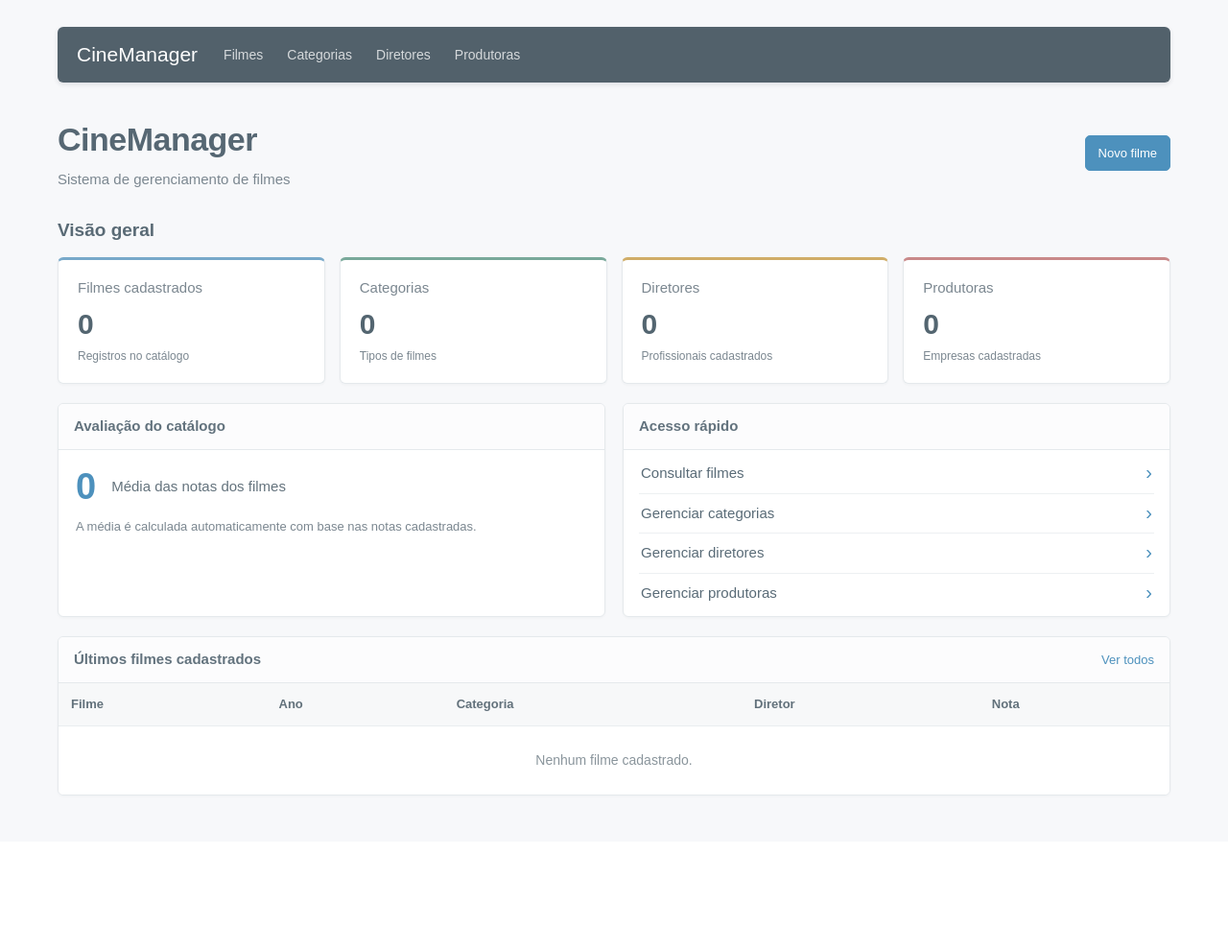
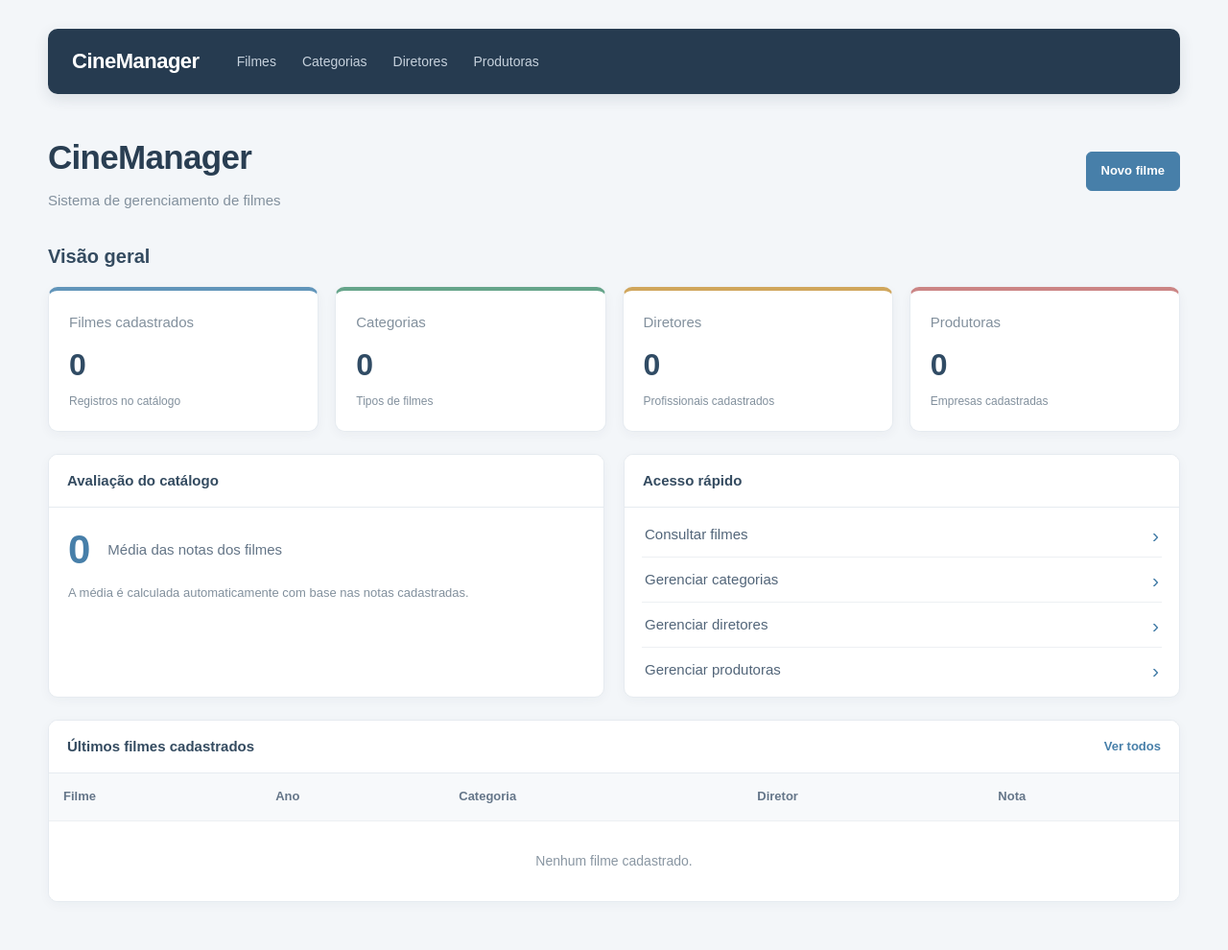
Before and after one commit to Nanduou/Sistema-Filmes, a Spring Boot app: page / in a window 1280 px wide. Shown: the whole page at 96% size. Before the commit the page ends 830 px from the top, so only its background shows below. Run offline with Spring Boot 4, Linux system fonts and the light colour scheme; data that the repository does not hold is empty.

Commit message:
Refactor estilo.css for improved styling and layout

```diff
--- a/src/main/resources/static/css/estilo.css
+++ b/src/main/resources/static/css/estilo.css
@@ -1,95 +1,590 @@
-* { box-sizing: border-box; }
-:root { --nav: #52616b; --nav-dark: #45545e; --text: #35434c; --muted: #7b8790; --line: #e5e9ec; --blue: #4d91bd; --blue-dark: #397ca8; --page: #f7f8fa; }
-html { min-height: 100%; background: var(--page); }
-body { margin: 0; padding: 28px 22px 48px; color: var(--text); background: var(--page); font-family: Arial, Helvetica, sans-serif; font-size: 15px; line-height: 1.5; }
-.container { width: 100%; max-width: 1160px; margin: 0 auto; }
-a { color: inherit; text-decoration: none; }
-.navbar { min-height: 58px; display: flex; align-items: center; gap: 25px; padding: 0 20px; margin-bottom: 34px; background: var(--nav); border-radius: 6px; box-shadow: 0 2px 5px rgba(30,45,55,.12); }
-.navbar a { color: rgba(255,255,255,.76); font-size: 14px; transition: color .15s; }
-.navbar a:hover { color: #fff; }
-.navbar .brand { color: #fff; font-size: 21px; margin-right: 2px; }
-.navbar .nav-dashboard { margin-left: auto; }
-main { min-width: 0; }
-h1 { margin: 0; color: #566773; font-size: 30px; font-weight: 600; letter-spacing: -.5px; }
-p { margin: 5px 0 0; color: var(--muted); }
-.page-heading { display: flex; justify-content: space-between; align-items: center; gap: 18px; margin: 0 0 25px; }
-.home-heading { margin-bottom: 27px; }
-.home-heading h1 { font-size: 34px; }
-.section-title { margin: 0 0 14px; color: #596a75; font-size: 19px; font-weight: 600; }
-.stats-grid { display: grid; grid-template-columns: repeat(4, minmax(0,1fr)); gap: 15px; margin-bottom: 20px; }
-.stat-card { min-height: 132px; padding: 18px 20px; background: #fff; border: 1px solid var(--line); border-top: 3px solid #78a9ca; border-radius: 6px; box-shadow: 0 1px 3px rgba(35,50,60,.04); }
-.stat-card.green { border-top-color: #79a99a; }
-.stat-card.gold { border-top-color: #d0ad67; }
-.stat-card.red { border-top-color: #c98989; }
-.stat-card span, .stat-card small { display: block; color: #7b8790; }
-.stat-card strong { display: block; margin: 3px 0 0; color: #536570; font-size: 30px; font-weight: 600; }
-.stat-card small { margin-top: 2px; font-size: 12px; }
-.dashboard-grid { display: grid; grid-template-columns: 1fr 1fr; gap: 18px; margin-bottom: 20px; }
-.panel { min-width: 0; overflow: hidden; background: #fff; border: 1px solid var(--line); border-radius: 6px; box-shadow: 0 1px 3px rgba(35,50,60,.035); }
-.panel-heading { display: flex; justify-content: space-between; align-items: center; min-height: 48px; padding: 12px 16px; color: #62727d; font-weight: 600; border-bottom: 1px solid var(--line); background: #fcfcfd; }
-.panel-heading a { color: var(--blue); font-size: 13px; font-weight: 400; }
-.average-content { display: flex; align-items: center; gap: 16px; padding: 19px 18px 8px; }
-.average-content strong { color: var(--blue); font-size: 38px; line-height: 1; }
-.average-content span { color: #64737d; }
-.muted { padding: 0 18px 13px; font-size: 13px; }
-.quick-links { padding: 4px 16px; }
-.quick-links a { display: flex; justify-content: space-between; padding: 9px 2px; color: #596b77; border-bottom: 1px solid #edf0f2; }
-.quick-links a:last-child { border-bottom: 0; }
-.quick-links a span { color: var(--blue); font-size: 20px; line-height: 1; }
-.recent-panel { margin-top: 2px; }
-.table-wrap { width: 100%; overflow-x: auto; }
-table { width: 100%; border-collapse: collapse; margin: 0; background: #fff; }
-th, td { padding: 12px 13px; text-align: left; vertical-align: middle; border-bottom: 1px solid #e9edef; white-space: nowrap; }
-th { color: #62717b; font-size: 13px; font-weight: 600; background: #f7f8f9; }
-td { color: #6d7981; font-size: 14px; }
-tbody tr:nth-child(even) { background: #fafbfc; }
-tbody tr:hover { background: #f3f7fa; }
-tbody tr:last-child td { border-bottom: 0; }
-.main-cell { color: #4e606c; font-weight: 600; }
-.rating { display: inline-block; min-width: 35px; padding: 3px 8px; color: #567d9a; background: #eaf2f8; border-radius: 4px; text-align: center; }
-.status { display: inline-block; padding: 3px 8px; color: #637887; background: #edf1f4; border-radius: 4px; font-size: 12px; }
-.status-good { color: #477b63; background: #e8f3ed; }
-.status-low { color: #9a5c5c; background: #f8eaea; }
-.btn { display: inline-block; border: 1px solid transparent; border-radius: 5px; padding: 8px 13px; font: inherit; font-size: 13px; text-align: center; cursor: pointer; transition: background .15s; }
-.btn-primary { color: #fff; background: var(--blue); border-color: var(--blue); }
-.btn-primary:hover { color: #fff; background: var(--blue-dark); }
-.btn-light { color: #687780; background: #fff; border-color: #d6dde2; }
-.btn-light:hover { background: #f1f3f5; }
-.btn-edit { padding: 5px 9px; color: #765d25; background: #f4e5b9; }
-.btn-delete { padding: 5px 9px; color: #fff; background: #c97d82; }
-.actions { white-space: nowrap; }
-.actions .btn + .btn { margin-left: 4px; }
-.list-panel { padding: 0; }
-.search-form { display: flex; flex-wrap: wrap; gap: 8px; padding: 15px; border-bottom: 1px solid var(--line); }
-input, select { width: 100%; min-height: 39px; padding: 8px 11px; color: #4f5e68; background: #fff; border: 1px solid #d4dce1; border-radius: 5px; font: inherit; font-size: 14px; }
-input:focus, select:focus { outline: 2px solid #dcebf4; border-color: #82b1ce; }
-.search-form input { flex: 1 1 300px; width: auto; }
-.empty { padding: 25px; color: #8a959c; text-align: center; }
-.form-panel { max-width: 760px; padding: 23px; }
-.form-panel form { margin: 0; }
-.form-grid { display: grid; grid-template-columns: 1fr 1fr; gap: 17px; }
-.field { min-width: 0; }
-.field.full { grid-column: 1 / -1; }
-.field label { display: block; margin-bottom: 6px; color: #5d6d77; font-size: 14px; font-weight: 600; }
-.form-actions { display: flex; gap: 9px; margin-top: 23px; padding-top: 17px; border-top: 1px solid var(--line); }
+
+* {
+    box-sizing: border-box;
+}
+
+:root {
+    --nav: #263b50;
+    --nav-dark: #1d3043;
+    --text: #344454;
+    --muted: #82909d;
+    --line: #e6ebf0;
+    --blue: #477fa9;
+    --blue-dark: #35688f;
+    --page: #f3f6f9;
+}
+
+html {
+    min-height: 100%;
+    background: var(--page);
+}
+
+body {
+    margin: 0;
+    padding: 30px 22px 50px;
+    color: var(--text);
+    background: var(--page);
+    font-family: Arial, Helvetica, sans-serif;
+    font-size: 15px;
+    line-height: 1.6;
+}
+
+.container {
+    width: 100%;
+    max-width: 1180px;
+    margin: 0 auto;
+}
+
+a {
+    color: inherit;
+    text-decoration: none;
+}
+
+.navbar {
+    min-height: 68px;
+    display: flex;
+    align-items: center;
+    gap: 27px;
+    padding: 0 25px;
+    margin-bottom: 38px;
+    background: var(--nav);
+    border-radius: 10px;
+    box-shadow: 0 5px 15px rgba(29, 48, 67, .12);
+}
+
+.navbar a {
+    color: #c6d1dc;
+    font-size: 14px;
+    transition: color .2s, opacity .2s;
+}
+
+.navbar a:hover {
+    color: #fff;
+}
+
+.navbar .brand {
+    color: #fff;
+    font-size: 22px;
+    font-weight: 700;
+    letter-spacing: -.5px;
+    margin-right: 12px;
+}
+
+.navbar .nav-dashboard {
+    margin-left: auto;
+}
+
+main {
+    min-width: 0;
+}
+
+h1 {
+    margin: 0;
+    color: #293e52;
+    font-size: 30px;
+    font-weight: 700;
+    letter-spacing: -.7px;
+}
+
+p {
+    margin: 5px 0 0;
+    color: var(--muted);
+}
+
+.page-heading {
+    display: flex;
+    justify-content: space-between;
+    align-items: center;
+    gap: 18px;
+    margin: 0 0 27px;
+}
+
+.home-heading {
+    margin-bottom: 30px;
+}
+
+.home-heading h1 {
+    font-size: 35px;
+}
+
+.section-title {
+    margin: 0 0 16px;
+    color: #344b60;
+    font-size: 20px;
+    font-weight: 700;
+}
+
+/* Cartões do painel */
+
+.stats-grid {
+    display: grid;
+    grid-template-columns: repeat(4, minmax(0, 1fr));
+    gap: 17px;
+    margin-bottom: 23px;
+}
+
+.stat-card {
+    min-height: 140px;
+    padding: 21px;
+    background: #fff;
+    border: 1px solid var(--line);
+    border-top: 4px solid #6195ba;
+    border-radius: 10px;
+    box-shadow: 0 3px 12px rgba(35, 55, 75, .045);
+    transition: transform .2s, box-shadow .2s;
+}
+
+.stat-card:hover {
+    transform: translateY(-3px);
+    box-shadow: 0 7px 17px rgba(35, 55, 75, .08);
+}
+
+.stat-card.green {
+    border-top-color: #65a48a;
+}
+
+.stat-card.gold {
+    border-top-color: #d0a65c;
+}
+
+.stat-card.red {
+    border-top-color: #cb8585;
+}
+
+.stat-card span,
+.stat-card small {
+    display: block;
+    color: #82909d;
+}
+
+.stat-card strong {
+    display: block;
+    margin: 7px 0 0;
+    color: #304b64;
+    font-size: 32px;
+    font-weight: 700;
+}
+
+.stat-card small {
+    margin-top: 3px;
+    font-size: 12px;
+}
+
+.dashboard-grid {
+    display: grid;
+    grid-template-columns: 1fr 1fr;
+    gap: 20px;
+    margin-bottom: 23px;
+}
+
+/* Painéis e tabelas */
+
+.panel {
+    min-width: 0;
+    overflow: hidden;
+    background: #fff;
+    border: 1px solid var(--line);
+    border-radius: 10px;
+    box-shadow: 0 3px 12px rgba(35, 55, 75, .04);
+}
+
+.panel-heading {
+    display: flex;
+    justify-content: space-between;
+    align-items: center;
+    min-height: 55px;
+    padding: 14px 19px;
+    color: #344b60;
+    font-weight: 700;
+    border-bottom: 1px solid var(--line);
+    background: #fff;
+}
+
+.panel-heading a {
+    color: var(--blue);
+    font-size: 13px;
+    font-weight: 600;
+}
+
+.panel-heading a:hover {
+    color: var(--blue-dark);
+}
+
+.average-content {
+    display: flex;
+    align-items: center;
+    gap: 18px;
+    padding: 23px 20px 9px;
+}
+
+.average-content strong {
+    color: var(--blue);
+    font-size: 42px;
+    line-height: 1;
+}
+
+.average-content span {
+    color: #647587;
+}
+
+.muted {
+    padding: 0 20px 16px;
+    font-size: 13px;
+}
+
+.quick-links {
+    padding: 5px 18px;
+}
+
+.quick-links a {
+    display: flex;
+    justify-content: space-between;
+    align-items: center;
+    padding: 11px 3px;
+    color: #526579;
+    border-bottom: 1px solid #edf0f3;
+    transition: color .2s;
+}
+
+.quick-links a:hover {
+    color: var(--blue);
+}
+
+.quick-links a:last-child {
+    border-bottom: 0;
+}
+
+.quick-links a span {
+    color: var(--blue);
+    font-size: 21px;
+    line-height: 1;
+}
+
+.recent-panel {
+    margin-top: 3px;
+}
+
+.table-wrap {
+    width: 100%;
+    overflow-x: auto;
+}
+
+table {
+    width: 100%;
+    border-collapse: collapse;
+    margin: 0;
+    background: #fff;
+}
+
+th,
+td {
+    padding: 14px 15px;
+    text-align: left;
+    vertical-align: middle;
+    border-bottom: 1px solid #edf0f3;
+    white-space: nowrap;
+}
+
+th {
+    color: #657689;
+    font-size: 13px;
+    font-weight: 700;
+    background: #f7f9fb;
+}
+
+td {
+    color: #68798a;
+    font-size: 14px;
+}
+
+tbody tr {
+    transition: background .15s;
+}
+
+tbody tr:nth-child(even) {
+    background: #fafbfd;
+}
+
+tbody tr:hover {
+    background: #f0f5f9;
+}
+
+tbody tr:last-child td {
+    border-bottom: 0;
+}
+
+.main-cell {
+    color: #344b60;
+    font-weight: 700;
+}
+
+/* Notas e situações */
+
+.rating {
+    display: inline-block;
+    min-width: 38px;
+    padding: 4px 9px;
+    color: #356f99;
+    background: #e8f1f8;
+    border-radius: 6px;
+    text-align: center;
+    font-weight: 600;
+}
+
+.status {
+    display: inline-block;
+    padding: 4px 9px;
+    color: #63798a;
+    background: #edf2f5;
+    border-radius: 6px;
+    font-size: 12px;
+}
+
+.status-good {
+    color: #477c61;
+    background: #e7f3eb;
+}
+
+.status-low {
+    color: #a25d5d;
+    background: #f8eaea;
+}
+
+/* Botões */
+
+.btn {
+    display: inline-block;
+    border: 1px solid transparent;
+    border-radius: 6px;
+    padding: 9px 15px;
+    font: inherit;
+    font-size: 13px;
+    font-weight: 600;
+    text-align: center;
+    cursor: pointer;
+    transition: background .2s, transform .2s;
+}
+
+.btn:hover {
+    transform: translateY(-1px);
+}
+
+.btn-primary {
+    color: #fff;
+    background: var(--blue);
+    border-color: var(--blue);
+}
+
+.btn-primary:hover {
+    color: #fff;
+    background: var(--blue-dark);
+}
+
+.btn-light {
+    color: #617183;
+    background: #fff;
+    border-color: #dce3e9;
+}
+
+.btn-light:hover {
+    background: #f2f5f8;
+}
+
+.btn-edit {
+    padding: 6px 10px;
+    color: #856727;
+    background: #f7edcf;
+}
+
+.btn-edit:hover {
+    background: #efe0ae;
+}
+
+.btn-delete {
+    padding: 6px 10px;
+    color: #fff;
+    background: #c8797e;
+}
+
+.btn-delete:hover {
+    background: #b9656b;
+}
+
+.actions {
+    white-space: nowrap;
+}
+
+.actions .btn + .btn {
+    margin-left: 5px;
+}
+
+/* Listagens e pesquisas */
+
+.list-panel {
+    padding: 0;
+}
+
+.search-form {
+    display: flex;
+    flex-wrap: wrap;
+    gap: 9px;
+    padding: 17px;
+    border-bottom: 1px solid var(--line);
+}
+
+input,
+select {
+    width: 100%;
+    min-height: 42px;
+    padding: 9px 12px;
+    color: #45596c;
+    background: #fff;
+    border: 1px solid #d9e1e8;
+    border-radius: 6px;
+    font: inherit;
+    font-size: 14px;
+    transition: border-color .2s, box-shadow .2s;
+}
+
+input:focus,
+select:focus {
+    outline: none;
+    border-color: #79a9ca;
+    box-shadow: 0 0 0 3px rgba(71, 127, 169, .12);
+}
+
+.search-form input {
+    flex: 1 1 300px;
+    width: auto;
+}
+
+.empty {
+    padding: 30px;
+    color: #8996a2;
+    text-align: center;
+}
+
+/* Formulários */
+
+.form-panel {
+    max-width: 760px;
+    padding: 26px;
+}
+
+.form-panel form {
+    margin: 0;
+}
+
+.form-grid {
+    display: grid;
+    grid-template-columns: 1fr 1fr;
+    gap: 19px;
+}
+
+.field {
+    min-width: 0;
+}
+
+.field.full {
+    grid-column: 1 / -1;
+}
+
+.field label {
+    display: block;
+    margin-bottom: 7px;
+    color: #465b6e;
+    font-size: 14px;
+    font-weight: 700;
+}
+
+.form-actions {
+    display: flex;
+    gap: 10px;
+    margin-top: 25px;
+    padding-top: 19px;
+    border-top: 1px solid var(--line);
+}
+
+/* Ajustes para telas menores */
+
 @media (max-width: 760px) {
- body { padding: 12px 10px 30px; }
- .navbar { gap: 14px; padding: 12px 14px; flex-wrap: wrap; margin-bottom: 25px; }
- .navbar .brand { width: 100%; }
- .navbar .nav-dashboard { margin-left: 0; }
- .stats-grid { grid-template-columns: repeat(2, minmax(0,1fr)); gap: 10px; }
- .dashboard-grid { grid-template-columns: 1fr; }
- .page-heading { align-items: flex-start; }
- h1 { font-size: 26px; }
- .home-heading h1 { font-size: 30px; }
+    body {
+        padding: 15px 12px 35px;
+    }
+
+    .navbar {
+        gap: 16px;
+        padding: 15px 17px;
+        flex-wrap: wrap;
+        margin-bottom: 27px;
+    }
+
+    .navbar .brand {
+        width: 100%;
+        margin-bottom: 3px;
+    }
+
+    .navbar .nav-dashboard {
+        margin-left: 0;
+    }
+
+    .stats-grid {
+        grid-template-columns: repeat(2, minmax(0, 1fr));
+        gap: 12px;
+    }
+
+    .dashboard-grid {
+        grid-template-columns: 1fr;
+    }
+
+    .page-heading {
+        align-items: flex-start;
+    }
+
+    h1 {
+        font-size: 27px;
+    }
+
+    .home-heading h1 {
+        font-size: 31px;
+    }
 }
+
 @media (max-width: 480px) {
- .page-heading { flex-direction: column; }
- .page-heading .btn { align-self: flex-start; }
- .stats-grid { grid-template-columns: 1fr 1fr; }
- .stat-card { padding: 14px; min-height: 118px; }
- .stat-card strong { font-size: 26px; }
- .form-grid { grid-template-columns: 1fr; }
- .field.full { grid-column: auto; }
- .form-panel { padding: 16px; }
+    .page-heading {
+        flex-direction: column;
+    }
+
+    .page-heading .btn {
+        align-self: flex-start;
+    }
+
+    .stats-grid {
+        grid-template-columns: 1fr 1fr;
+    }
+
+    .stat-card {
+        padding: 15px;
+        min-height: 120px;
+    }
+
+    .stat-card strong {
+        font-size: 27px;
+    }
+
+    .form-grid {
+        grid-template-columns: 1fr;
+    }
+
+    .field.full {
+        grid-column: auto;
+    }
+
+    .form-panel {
+        padding: 17px;
+    }
+
+    .form-actions {
+        flex-wrap: wrap;
+    }
 }
```
